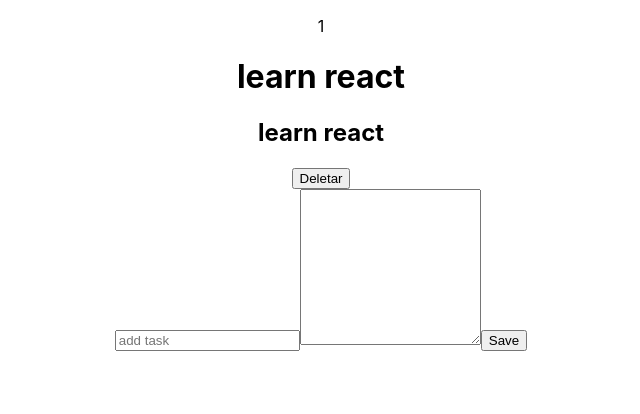
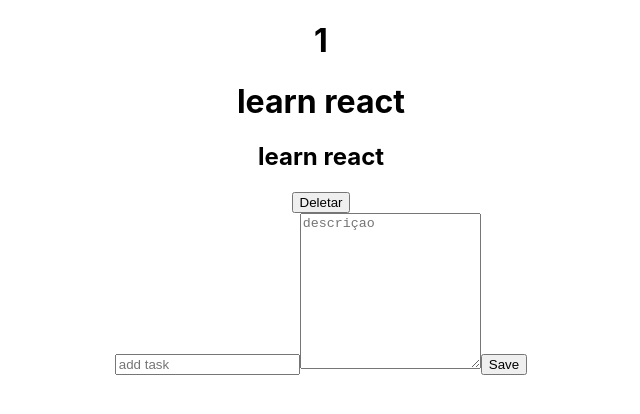
Before and after one commit to RuanMiguelGit/React-Typescript, a React (Create React App) app: page / in a window 1280 px wide. Shown: the top 414 px of the page, without its empty margins (319-959 px from the left). Built offline with nearby package versions, Linux system fonts and the light colour scheme.

Commit message:
final touches of how to use typescript with react

```diff
--- a/src/App.tsx
+++ b/src/App.tsx
@@ -16,13 +16,17 @@ function App() {
     }
   ]);
 
+  const getcurrentTimeStamp = () => new Date().getTime()
+
   const addAnewTask  = (tasks:Task) => {
-    setTask([...task, tasks])
+    setTask([...task, {...tasks, id:getcurrentTimeStamp(), completed:true}])
   }
+
+  const deleteTask = (id:number) =>setTask( task.filter((task) => task.id !== id))
   return (
     <div className="App">
       <div>
-      <TaskList task={task} />
+      <TaskList task={task} deleteTask={deleteTask} />
       </div>
       <div>
         <TaskForm func={addAnewTask}/>
--- a/src/components/TaskCard.tsx
+++ b/src/components/TaskCard.tsx
@@ -2,15 +2,16 @@ import { Task } from './interfaces'
 
 interface Props {
     task : Task
+    deleteTask : (id:number) => void
 }
 
-function TaskCard({task}:Props) {
+function TaskCard({task, deleteTask}:Props) {
     return (
         <div>
-            <p>{task.id}</p>
+            <h1>{task.id}</h1>
             <h1>{task.title}</h1>
             <h2>{task.description}</h2>
-            <button >
+            <button onClick={() => task.id && deleteTask(task.id)}>
                 Deletar
             </button>
         </div>
--- a/src/components/TaskForm.tsx
+++ b/src/components/TaskForm.tsx
@@ -1,4 +1,4 @@
-import React, { ChangeEvent, useState } from 'react'
+import React, { ChangeEvent, FormEvent, useState } from 'react'
 import { Task } from './interfaces';
 
 interface Func {
@@ -7,20 +7,35 @@ interface Func {
 
 function TaskForm({func}:Func) {
     type HandleInputChange =  ChangeEvent<HTMLInputElement| HTMLTextAreaElement>
-    const [task, setTask] = useState({
+
+    let initialState = {
         title:'',
         description:''
-    });
-
-    const changeHandler = ({target:{name, value}}: HandleInputChange) => {
-        setTask({...task, [name]:value})
     }
 
+    const [task, setTask] = useState(initialState);
+
+    const changeHandler = ({ target:{name, value }}: HandleInputChange) => {
+        setTask({ ...task, [name]: value });
+
+    }
+
+
+    const handleTask = (e:FormEvent<HTMLFormElement>) => {
+        e.preventDefault()
+        func(task)
+        setTask(initialState)
+    }
     return (
         <div>
-            <form>
-                <input type='input' placeholder='add task'onChange={changeHandler} />
-                <textarea name='descricao' rows={10} placeholder='descriçao' onChange={changeHandler}> </textarea>
+            <form onSubmit={handleTask}>
+                <input type='input'
+                 placeholder='add task'
+                 onChange={changeHandler}
+                 />
+                <textarea name='descricao'
+                rows={10} placeholder='descriçao'
+                 onChange={changeHandler} />
                 <button> Save</button>
             </form>
         </div>
--- a/src/components/TaskList.tsx
+++ b/src/components/TaskList.tsx
@@ -3,12 +3,14 @@
 
  interface Props {
     task : Task[]
+    deleteTask : (id:number) => any
+
 }
 
- function TaskList({task}:Props ) {
+ function TaskList({task, deleteTask}:Props ) {
      return (
          <div>
-        {task.map((task) =>  <TaskCard task={task}/> )}
+        {task.map((tasks) =>  <TaskCard task={tasks} deleteTask={deleteTask}/> )}
          </div>
      )
  }
--- a/src/components/interfaces/index.ts
+++ b/src/components/interfaces/index.ts
@@ -1,7 +1,7 @@
 
 export interface Task {
-    id: Number
-    title?:String,
+    id?: number
+    title:String,
     description:String
-    completed:Boolean
+    completed?:Boolean
   }
```
